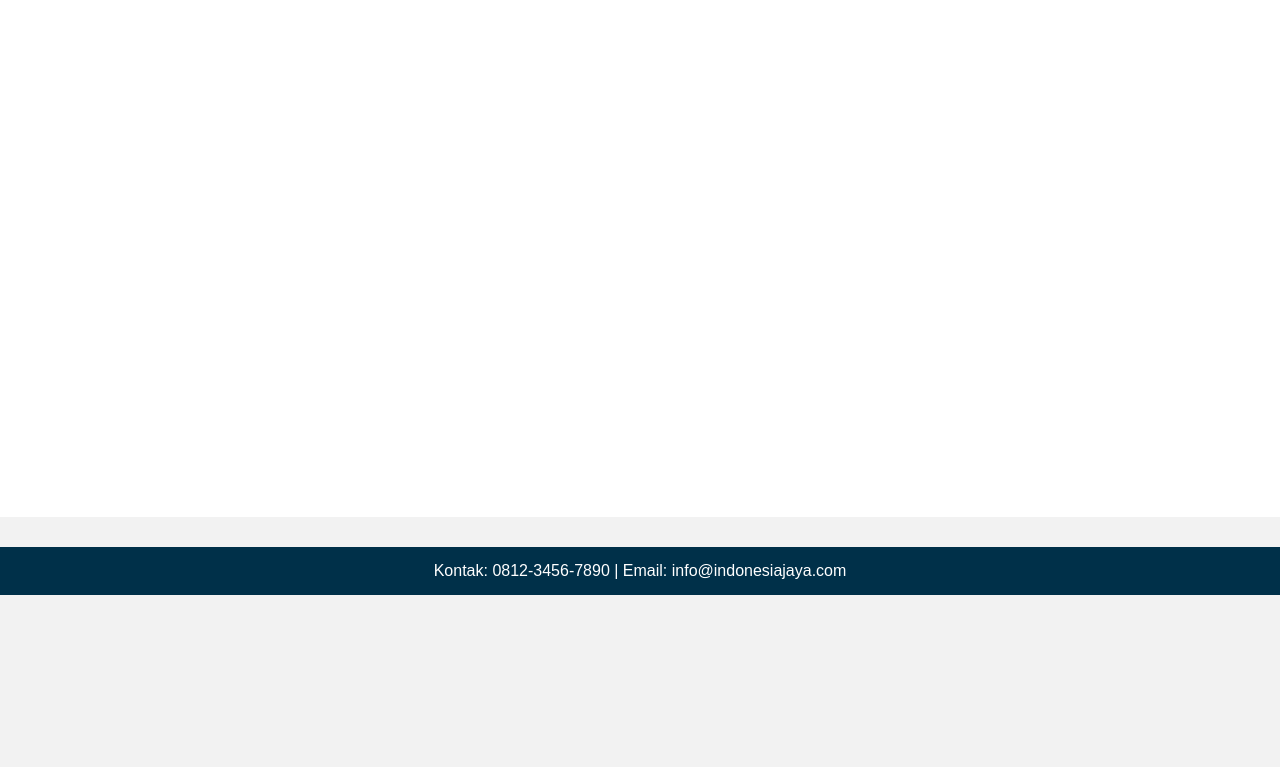
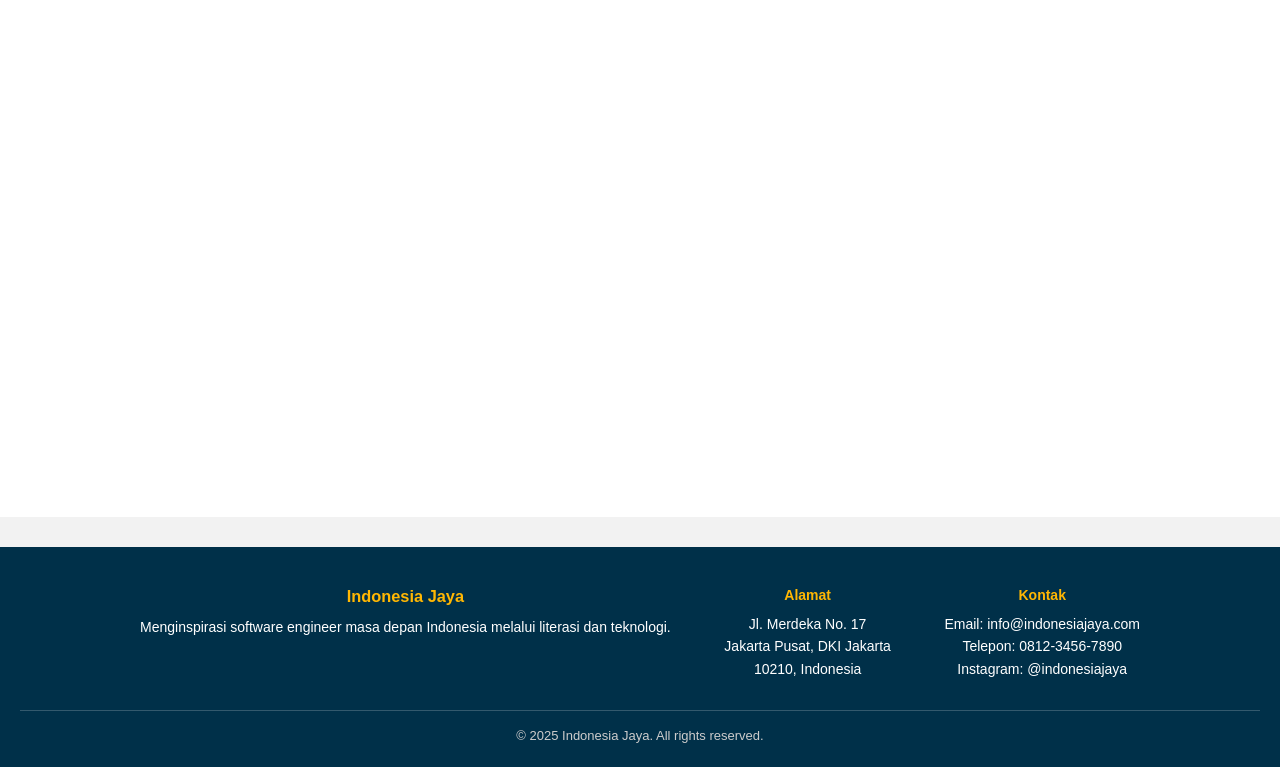
Before and after one commit to Rizaldi87/revou-FSEE-D6-W3-interactive-demo-session-room-2, a plain HTML site: page index.html in a window 1280 px wide. Shown: the part 1248-2015 px from the top of the page. Before the commit the page ends 1843 px from the top, so only its background shows below. Drawn offline with Linux system fonts and the light colour scheme.

Commit message:
feat: add footer section info and css

```diff
--- a/css/style.css
+++ b/css/style.css
@@ -85,3 +85,38 @@ footer {
     flex-direction: column;
   }
 }
+
+.footer {
+    background-color: #003049;
+    color: white;
+    padding: 40px 20px 20px;
+    font-size: 14px;
+}
+
+.footer-container {
+    display: flex;
+    flex-wrap: wrap;
+    justify-content: space-between;
+    gap: 30px;
+    max-width: 1000px;
+    margin: 0 auto;
+}
+
+.footer h3,
+.footer h4 {
+    color: #FFB703;
+    margin-bottom: 10px;
+}
+
+.footer p {
+    line-height: 1.6;
+}
+
+.footer-bottom {
+    text-align: center;
+    border-top: 1px solid #ffffff33;
+    margin-top: 30px;
+    padding-top: 15px;
+    font-size: 13px;
+    color: #ccc;
+}
--- a/index.html
+++ b/index.html
@@ -39,8 +39,29 @@
       </section>
     </main>
 
-    <footer id="contact">
-      <p>Kontak: 0812-3456-7890 | Email: info@indonesiajaya.com</p>
-    </footer>
-  </body>
+    <footer class="footer">
+    <div class="footer-container">
+        <div class="footer-brand">
+            <h3>Indonesia Jaya</h3>
+            <p>Menginspirasi software engineer masa depan Indonesia melalui literasi dan teknologi.</p>
+        </div>
+        <div class="footer-info">
+            <h4>Alamat</h4>
+            <p>Jl. Merdeka No. 17<br>
+            Jakarta Pusat, DKI Jakarta<br>
+            10210, Indonesia</p>
+        </div>
+        <div class="footer-contact">
+            <h4>Kontak</h4>
+            <p>Email: info@indonesiajaya.com<br>
+            Telepon: 0812-3456-7890<br>
+            Instagram: @indonesiajaya</p>
+        </div>
+    </div>
+    <div class="footer-bottom">
+        <p>&copy; 2025 Indonesia Jaya. All rights reserved.</p>
+    </div>
+</footer>
+
+</body>
 </html>
```
